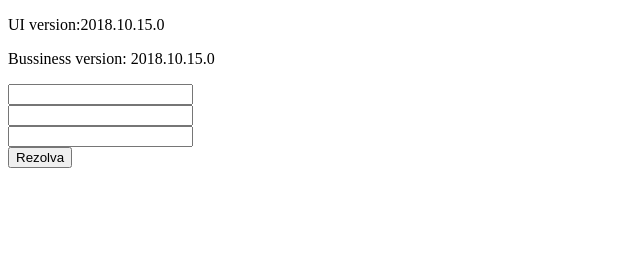
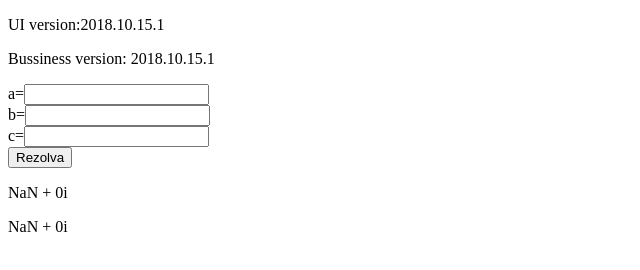
Before and after one commit to FlorinnB/FlorinnB.github.io, a plain HTML site: page html5/ec2.html in a window 1280 px wide. Both pictures are taken after a click on the button "Rezolva". Shown: the whole page, without its empty margins (0-640 px from the left). Drawn offline with Linux system fonts and the light colour scheme.

Commit message:
rezolvare,adaugare

```diff
--- a/html5/ec2.html
+++ b/html5/ec2.html
@@ -1,15 +1,15 @@
 <!DOCTYPE html>
 <html>
 <body>
-<p>UI version:2018.10.15.0</p>
+<p>UI version:2018.10.15.1</p>
 <p id="id_bussiness_version"></p>
 
 
-<input type="text" id="id_a"></input>
+a=<input type="text" id="id_a"></input>
 <br>
-<input type="text" id="id_b"></input>
+b=<input type="text" id="id_b"></input>
 <br>
-<input type="text" id="id_c"></input>
+c=<input type="text" id="id_c"></input>
 <br>
 
 <button type="button" onclick="rezolva()">Rezolva</button>
--- a/html5/ec2.js
+++ b/html5/ec2.js
@@ -1 +1,25 @@
-document.getElementById("id_bussiness_version").innerHTML="Bussiness version: 2018.10.15.0";
+document.getElementById("id_bussiness_version").innerHTML="Bussiness version: 2018.10.15.1";
+function rezolva()
+{//citire
+	var a= document.getElementById("id_a").value;
+	var b= document.getElementById("id_b").value;
+	var c= document.getElementById("id_c").value;
+	//rezolvare
+	var delta=b*b-4*a*c;
+	var x1_re,x1_im,x2_re,x2_im;
+	if(delta >=0)
+	{
+		 x1_re= (-b + Math.sqrt(delta)) / (2*a);
+		 x2_re= (-b - Math.sqrt(delta)) / (2*a);
+		 x1_im=x2_im=0;
+	}else
+	{
+		x1_re=-b/(2*a);
+		x1_im=Math.sqrt(-delta)/(2*a);
+		x2_re=-b/(2*a);
+		x2_im=-Math.sqrt(-delta)/(2*a);
+	}
+	//scriere
+	document.getElementById("id_x1").innerHTML = x1_re + " + " + x1_im + "i";
+	document.getElementById("id_x2").innerHTML = x2_re + " + " + x2_im + "i";
+}
```
